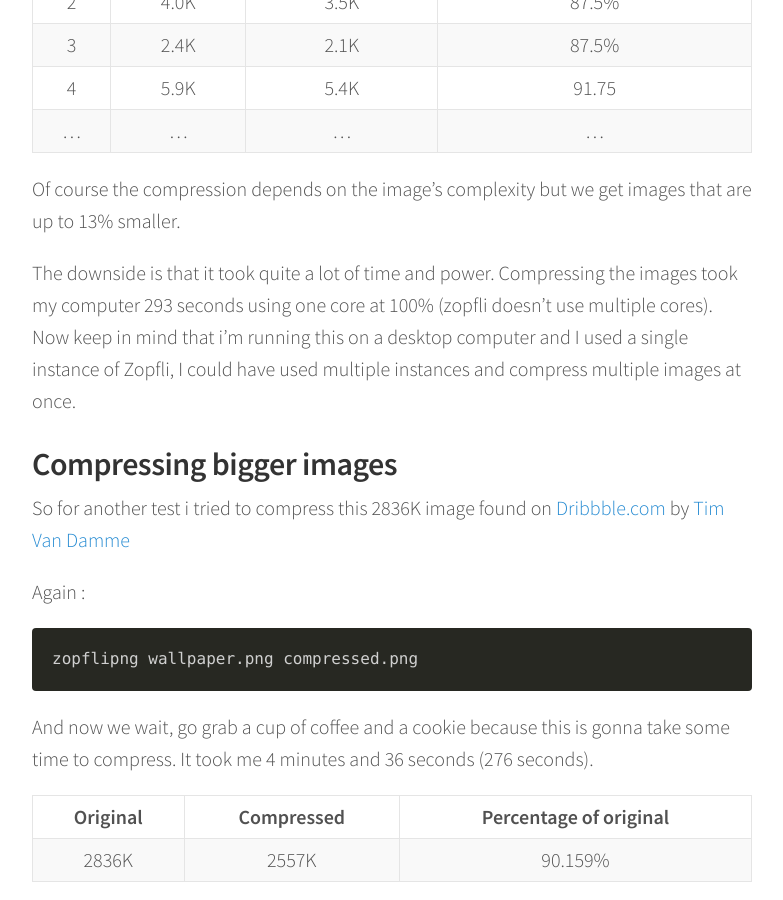
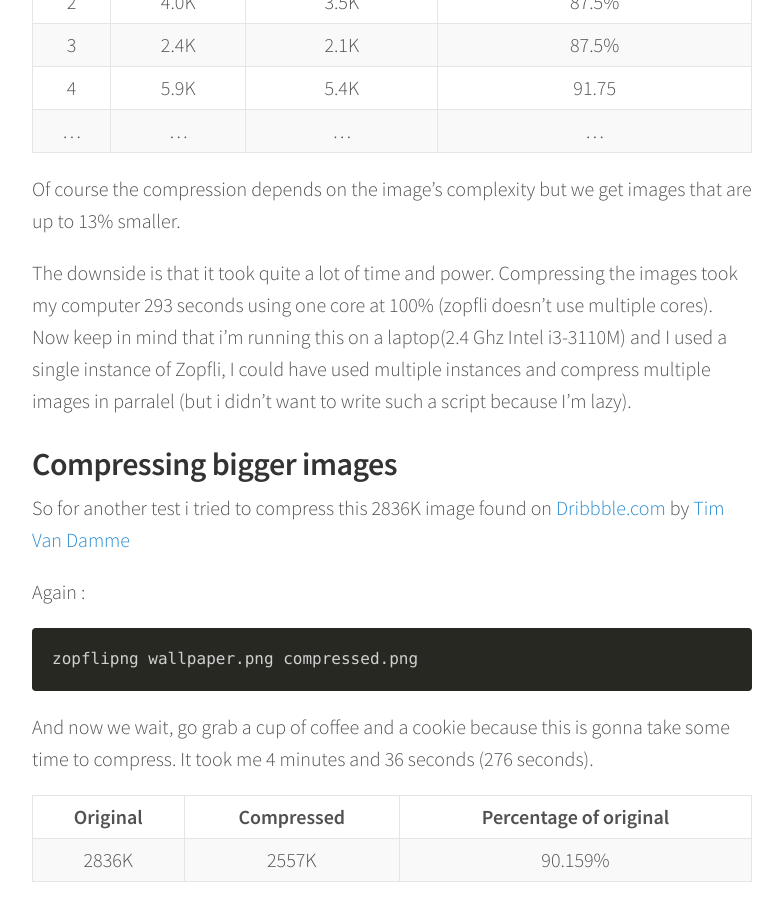
Before and after one commit to EricDupertuis/EricDupertuis.github.io, a Jekyll site: the page built from _posts/2016-01-12-playing-with-zopfli.md, in a window 1280 px wide and 900 px high, scrolled down 3033 px. Shown: the whole window, without its empty margins (248-1031 px from the left). Built offline with Jekyll 4.4.1, drawn with Linux system fonts in a browser that asks for light colours; comment, search, counter and statistics services are not loaded; some of the changed lines change nothing that is shown; some of the changed text lies outside the part shown.

Commit message:
typos and added stuff

```diff
--- a/_posts/2016-01-12-playing-with-zopfli.md
+++ b/_posts/2016-01-12-playing-with-zopfli.md
@@ -25,7 +25,7 @@
     git clone https://github.com/google/zopfli.git
     cd zopfli
 
-And the you simply have to build it (you may need to install build-essential if you're using ubuntu)
+And then you simply have to build it (you may need to install build-essential if you're using ubuntu)
 
     make zopflipng
 
@@ -41,7 +41,7 @@
 
 For my little test, I download a pack of icon from [Flaticon.com](http://www.flaticon.com/) So I have now 50 small png images to compress. A little `du -h` gives us a size of 340K
 
-Now I'll juts use a simple bash script to compress all of them and output them in another folder
+Now I'll just use a simple bash script to compress all of them and output them in another folder
 
 {% highlight Bash %}
 #!/bin/bash
@@ -74,7 +74,7 @@
 
 Of course the compression depends on the image's complexity but we get images that are up to 13% smaller.
 
-The downside is that it took quite a lot of time and power. Compressing the images took my computer 293 seconds using one core at 100% (zopfli doesn't use multiple cores). Now keep in mind that i'm running this on a desktop computer and I used a single instance of Zopfli, I could have used multiple instances and compress multiple images at once.
+The downside is that it took quite a lot of time and power. Compressing the images took my computer 293 seconds using one core at 100% (zopfli doesn't use multiple cores). Now keep in mind that i'm running this on a laptop(2.4 Ghz Intel i3-3110M) and I used a single instance of Zopfli, I could have used multiple instances and compress multiple images in parralel (but i didn't want to write such a script because I'm lazy).
 
 ## Compressing bigger images
 
```
